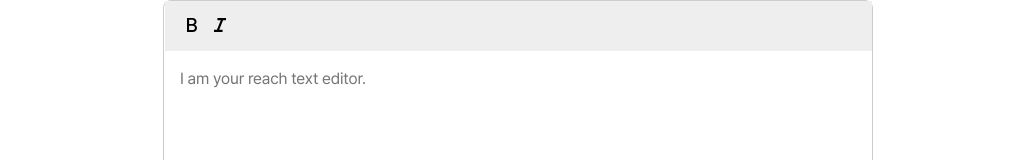
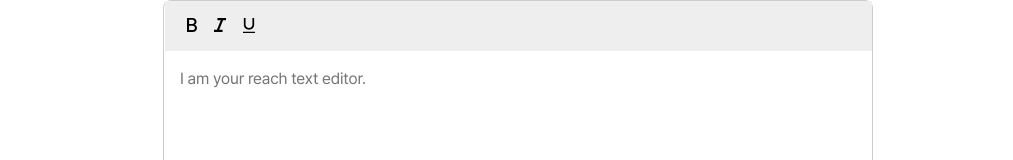
Before and after one commit to Rolligo/rolling, a React (Create React App) app: page / in a window 1280 px wide. Shown: the top 160 px of the page, without its empty margins (122-1135 px from the left). Built offline with nearby package versions, Linux system fonts and the light colour scheme.

Commit message:
feat: UnderLine 버튼 상호작용 구현

```diff
--- a/src/components/TextEditor/TextEditor.jsx
+++ b/src/components/TextEditor/TextEditor.jsx
@@ -2,10 +2,12 @@ import React, { useEffect, useRef, useState } from "react";
 import * as S from "./TextEditor.style";
 import Bold from "assets/images/Bold.svg";
 import Italic from "assets/images/Italic.svg";
+import UnderLine from "assets/images/UnderLine.svg";
 const TextEditor = () => {
   const [text, setText] = useState("");
   const [isBoldClicked, setIsBoldClicked] = useState(false);
   const [isItalicClicked, setIsItalicClicked] = useState(false);
+  const [isUnderLineClicked, setIsUnderLineClicked] = useState(false);
   const textRef = useRef(null);
   console.log("Rendering");
 
@@ -21,6 +23,11 @@ const TextEditor = () => {
   function handleItalicClick(e) {
     e.preventDefault();
     setIsItalicClicked(!isItalicClicked);
+  }
+
+  function handleUnderLineClick(e) {
+    e.preventDefault();
+    setIsUnderLineClicked(!isUnderLineClicked);
   }
 
   useEffect(() => {
@@ -39,6 +46,14 @@ const TextEditor = () => {
     }
   }, [isItalicClicked]);
 
+  useEffect(() => {
+    if (isUnderLineClicked) {
+      textRef.current.style.textDecoration = "underline";
+    } else {
+      textRef.current.style.textDecoration = "none";
+    }
+  }, [isUnderLineClicked]);
+
   return (
     <S.TextEditorContainer>
       <S.EditContainer>
@@ -47,6 +62,9 @@ const TextEditor = () => {
         </S.Button>
         <S.Button onClick={(e) => handleItalicClick(e)}>
           <img src={Italic} />
+        </S.Button>
+        <S.Button onClick={(e) => handleUnderLineClick(e)}>
+          <img src={UnderLine} />
         </S.Button>
       </S.EditContainer>
       <S.TextContainer
```
Also changed, not shown: src/assets/images/UnderLine.svg (added).
